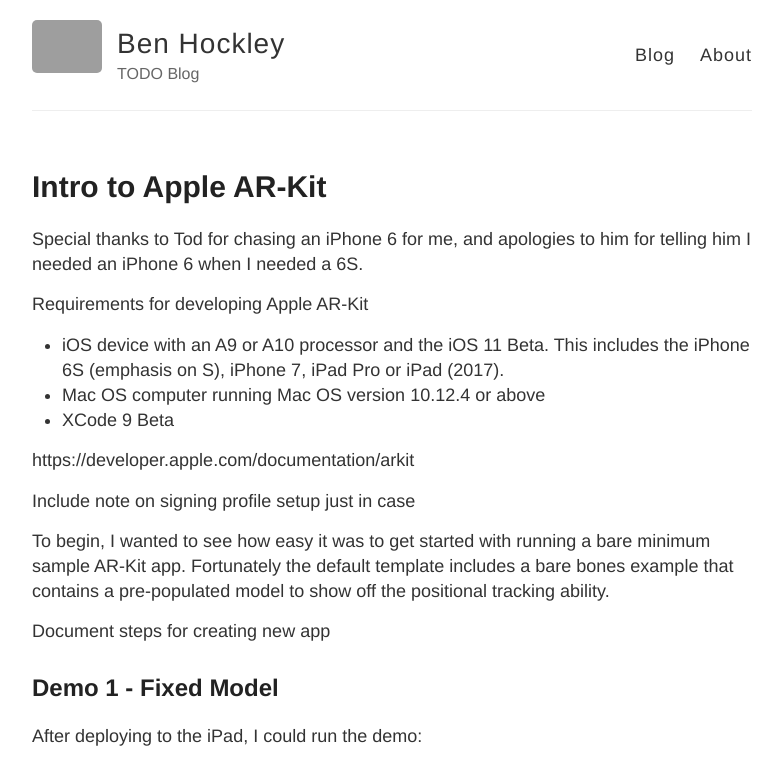
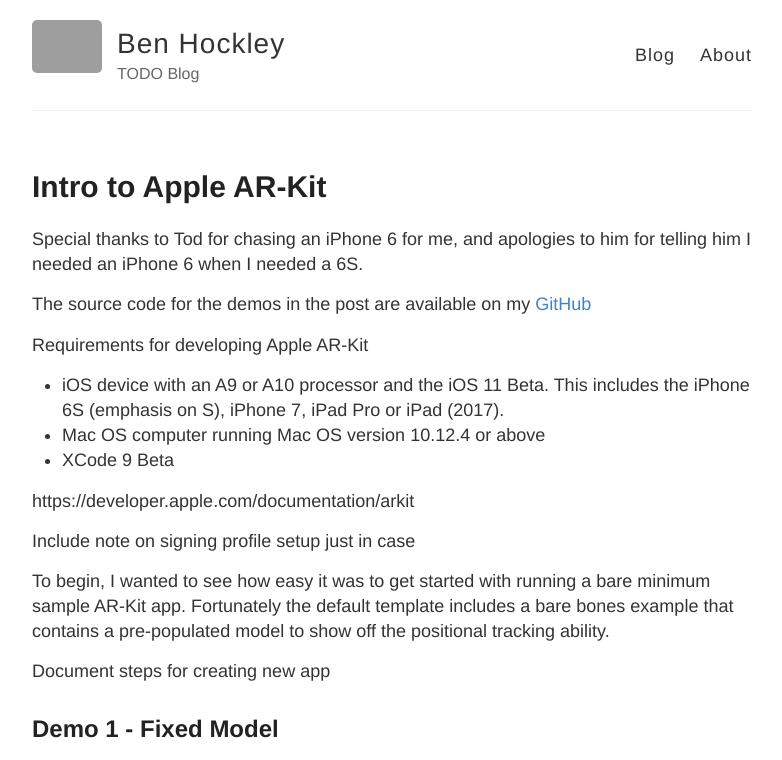
Before and after one commit to Togusa09/Togusa09.github.io, a Jekyll site: the page built from _posts/2017-7-14-Intro-To-ARKit.md, in a window 1280 px wide and 900 px high, cut to the strip 0-760 px from the top of the window. Shown: the whole strip, without its empty margins (248-1030 px from the left). Built offline with Jekyll 4.4.1, drawn with Linux system fonts in a browser that asks for light colours; grey boxes are pictures that could not be loaded.

Commit message:
Added link to GitHub repo with demo code

```diff
--- a/_posts/2017-7-14-Intro-To-ARKit.md
+++ b/_posts/2017-7-14-Intro-To-ARKit.md
@@ -5,6 +5,7 @@ title: Intro to Apple AR-Kit
 
 Special thanks to Tod for chasing an iPhone 6 for me, and apologies to him for telling him I needed an iPhone 6 when I needed a 6S.
 
+The source code for the demos in the post are available on my [GitHub](https://github.com/Togusa09/ARKitDemos)
 
 Requirements for developing Apple AR-Kit
 * iOS device with an A9 or A10 processor and the iOS 11 Beta. This includes the iPhone 6S (emphasis on S), iPhone 7, iPad Pro or iPad (2017).
```
